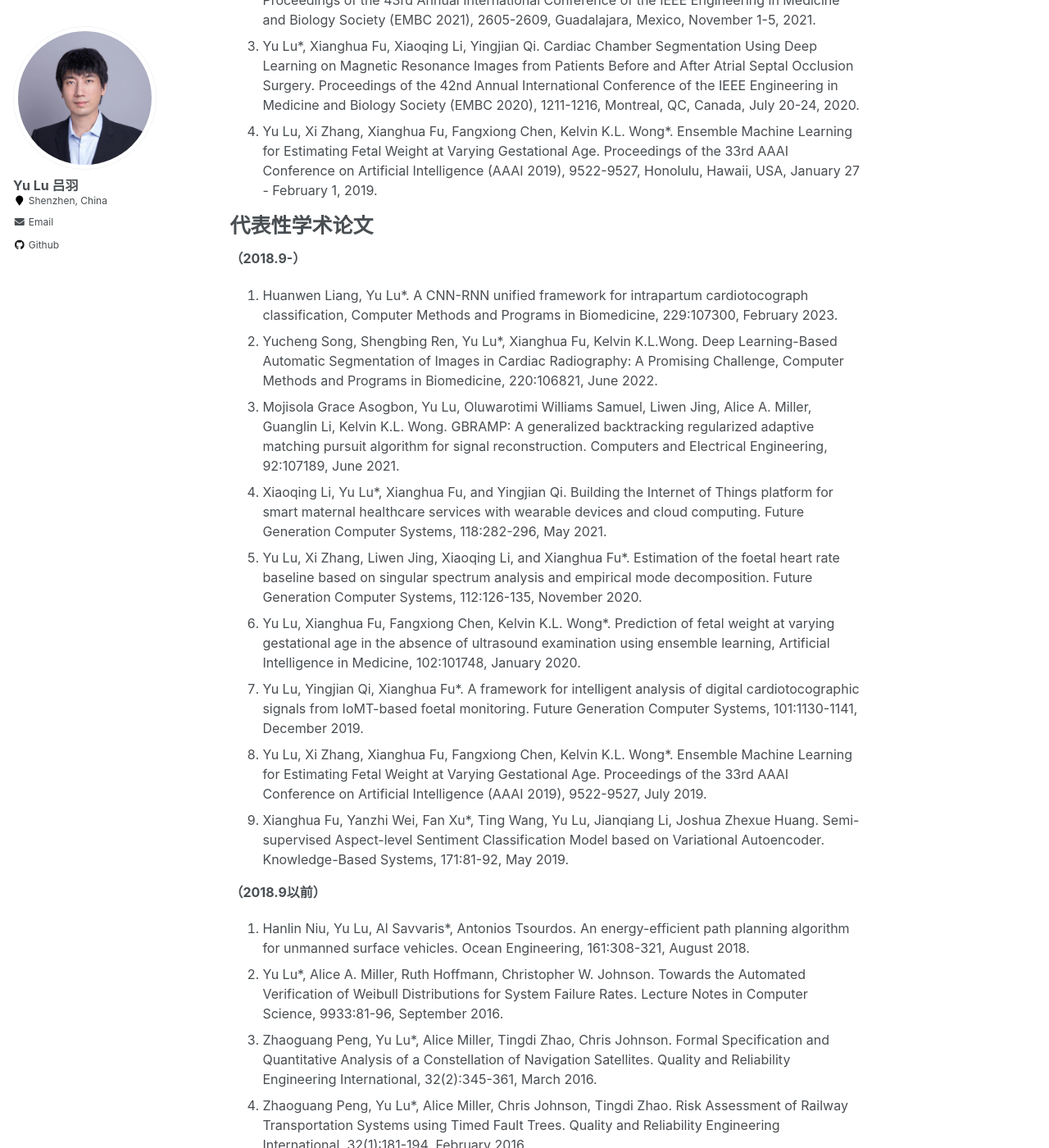
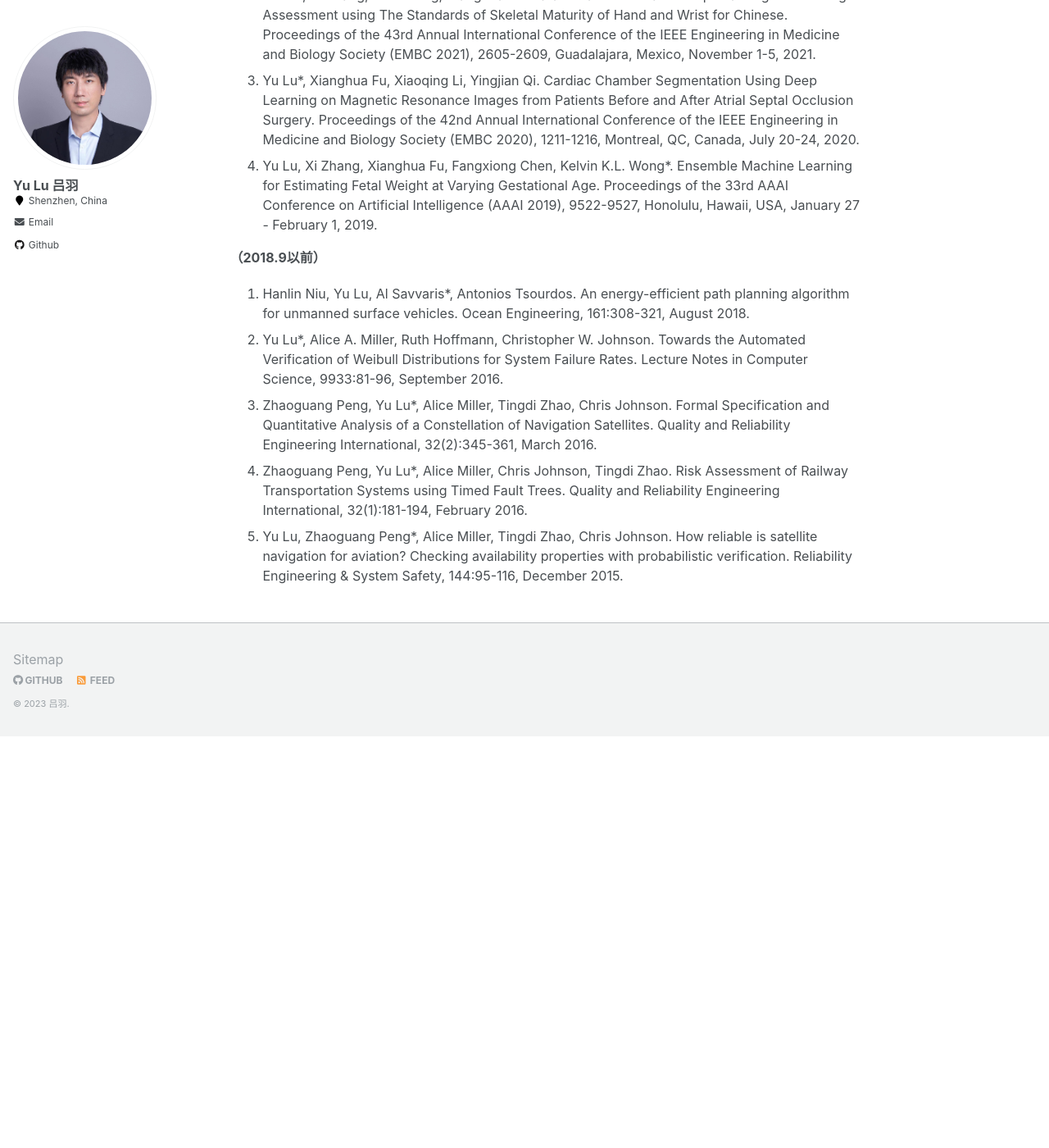
Before and after one commit to YukariUmezawa/lvyu.github.io, a Jekyll site: the page built from _pages/about.md, in a window 1280 px wide and 1400 px high, scrolled down 1863 px. Shown: the whole window at 82% size. Built offline with Jekyll 4.4.1, drawn with Linux system fonts in a browser that asks for light colours; after the commit the page ends 2761 px from its top, so only the background shows below that.

Commit message:
Update about.md

```diff
--- a/_pages/about.md
+++ b/_pages/about.md
@@ -56,20 +59,6 @@ Yu Lu吕羽
 4. Yu Lu, Xi Zhang, Xianghua Fu, Fangxiong Chen, Kelvin K.L. Wong*. Ensemble Machine Learning for Estimating Fetal Weight at Varying Gestational Age. Proceedings of the 33rd AAAI Conference on Artificial Intelligence (AAAI 2019), 9522-9527, Honolulu, Hawaii, USA, January 27 - February 1, 2019.
 
 
-代表性学术论文
-======
-**（2018.9-）**
-1. Huanwen Liang, Yu Lu*. A CNN-RNN unified framework for intrapartum cardiotocograph classification, Computer Methods and Programs in Biomedicine, 229:107300, February 2023.
-2. Yucheng Song, Shengbing Ren, Yu Lu*, Xianghua Fu, Kelvin K.L.Wong. Deep Learning-Based Automatic Segmentation of Images in Cardiac Radiography: A Promising Challenge, Computer Methods and Programs in Biomedicine, 220:106821, June 2022.
-4. Mojisola Grace Asogbon, Yu Lu*, Oluwarotimi Williams Samuel, Liwen Jing, Alice A. Miller, Guanglin Li, Kelvin K.L. Wong*. GBRAMP: A generalized backtracking regularized adaptive matching pursuit algorithm for signal reconstruction. Computers and Electrical Engineering, 92:107189, June 2021.
-5. Xiaoqing Li, Yu Lu*, Xianghua Fu, and Yingjian Qi. Building the Internet of Things platform for smart maternal healthcare services with wearable devices and cloud computing. Future Generation Computer Systems, 118:282-296, May 2021.
-6. Yu Lu, Xi Zhang, Liwen Jing, Xiaoqing Li, and Xianghua Fu*. Estimation of the foetal heart rate baseline based on singular spectrum analysis and empirical mode decomposition. Future Generation Computer Systems, 112:126-135, November 2020.
-7. Yu Lu, Xianghua Fu, Fangxiong Chen, Kelvin K.L. Wong*. Prediction of fetal weight at varying gestational age in the absence of ultrasound examination using ensemble learning, Artificial Intelligence in Medicine, 102:101748, January 2020.
-8. Yu Lu, Yingjian Qi, Xianghua Fu*. A framework for intelligent analysis of digital cardiotocographic signals from IoMT-based foetal monitoring. Future Generation Computer Systems, 101:1130-1141, December 2019.
-9. Yu Lu, Xi Zhang, Xianghua Fu, Fangxiong Chen, Kelvin K.L. Wong*. Ensemble Machine Learning for Estimating Fetal Weight at Varying Gestational Age. Proceedings of the 33rd AAAI Conference on Artificial Intelligence (AAAI 2019), 9522-9527, July 2019.
-10. Xianghua Fu, Yanzhi Wei, Fan Xu*, Ting Wang, Yu Lu, Jianqiang Li, Joshua Zhexue Huang. Semi-supervised Aspect-level Sentiment Classification Model based on Variational Autoencoder. Knowledge-Based Systems, 171:81-92, May 2019.
-
-
 **（2018.9以前）**
 
 1. Hanlin Niu, Yu Lu, Al Savvaris*, Antonios Tsourdos. An energy-efficient path planning algorithm for unmanned surface vehicles. Ocean Engineering, 161:308-321, August 2018.
```
Also changed, not shown: other parts of _pages/about.md (+4 -1 lines).
